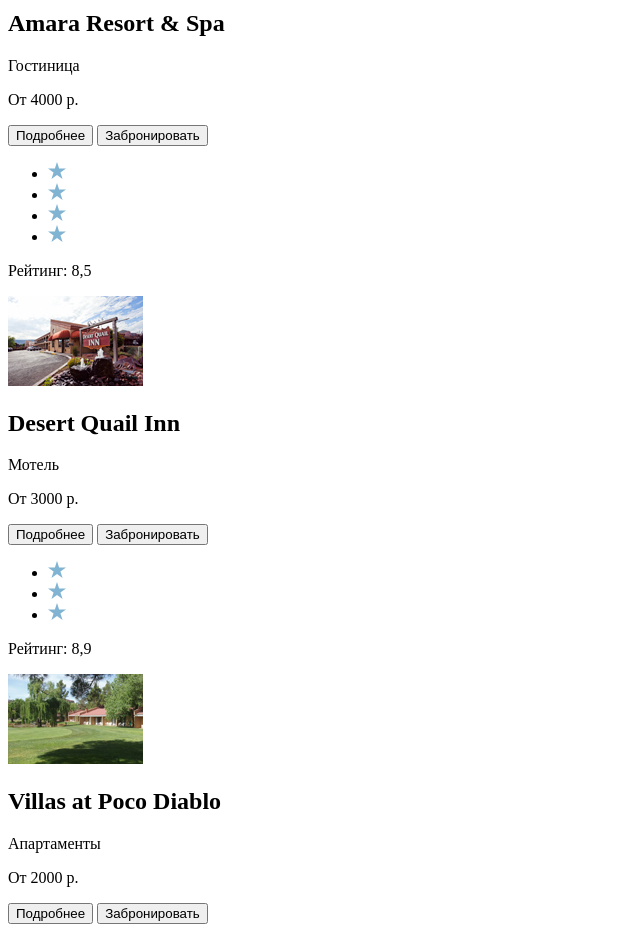
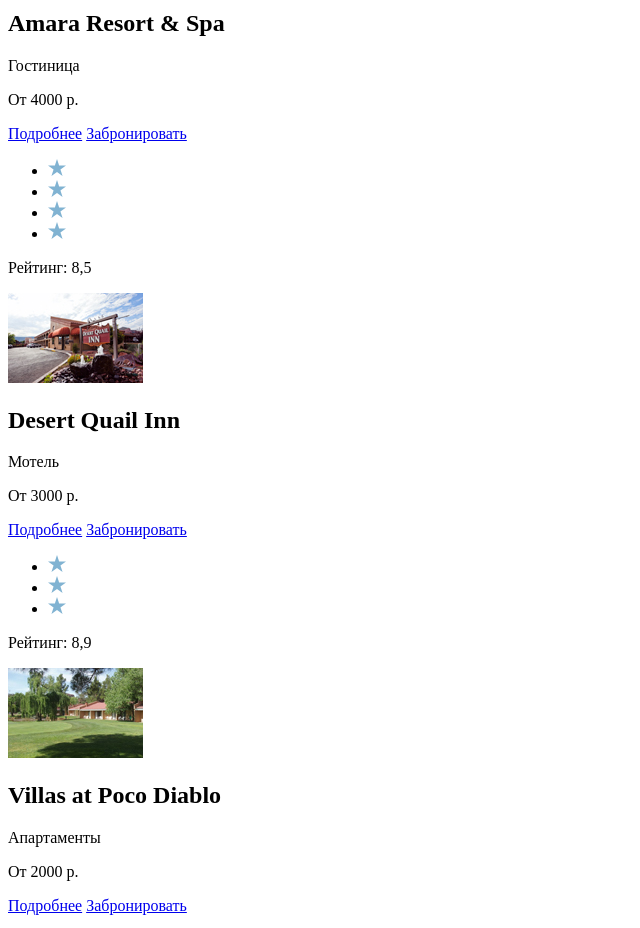
Before and after one commit to LinusVillain/680139-sedona-27, a plain HTML site: page hotels.html in a window 1280 px wide. Shown: the part 840-1768 px from the top of the page, without its empty margins (0-640 px from the left). Drawn offline with Linux system fonts and the light colour scheme.

Commit message:
для 4.2.
1. изменила кнопки "подробнее" и "забронировать" на ссылки в hotels.

```diff
--- a/hotels.html
+++ b/hotels.html
@@ -91,8 +91,8 @@
               <div class="hotel-feature">
                 <p>Гостиница</p>
                 <p>От 4000 р.</p>
-                <button type="button">Подробнее</button>
-                <button type="button">Забронировать</button>
+                <a href="#">Подробнее</a>
+                <a href="#">Забронировать</a>
               </div>
               <div class="hotel-rating">
                 <ul>
@@ -114,8 +114,8 @@
               <div class="hotel-feature">
                 <p>Мотель</p>
                 <p>От 3000 р.</p>
-                <button type="button">Подробнее</button>
-                <button type="button">Забронировать</button>
+                <a href="#">Подробнее</a>
+                <a href="#">Забронировать</a>
               </div>
               <div class="hotel-rating">
                 <ul>
@@ -136,8 +136,8 @@
               <div class="hotel-feature">
                 <p>Апартаменты</p>
                 <p>От 2000 р.</p>
-                <button type="button">Подробнее</button>
-                <button type="button">Забронировать</button>
+                <a href="#">Подробнее</a>
+                <a href="#">Забронировать</a>
               </div>
               <div class="hotel-rating">
                 <ul>
```
